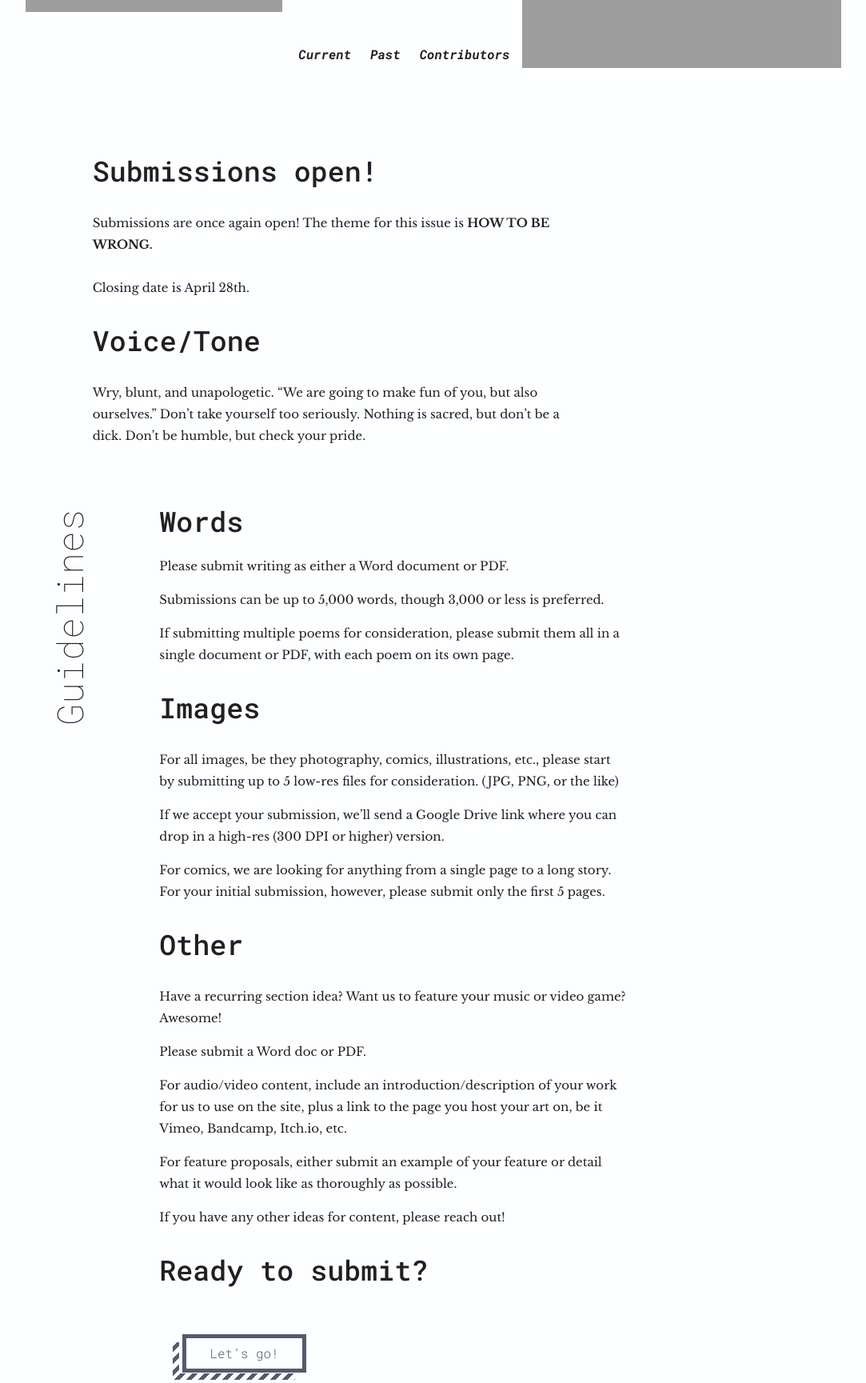
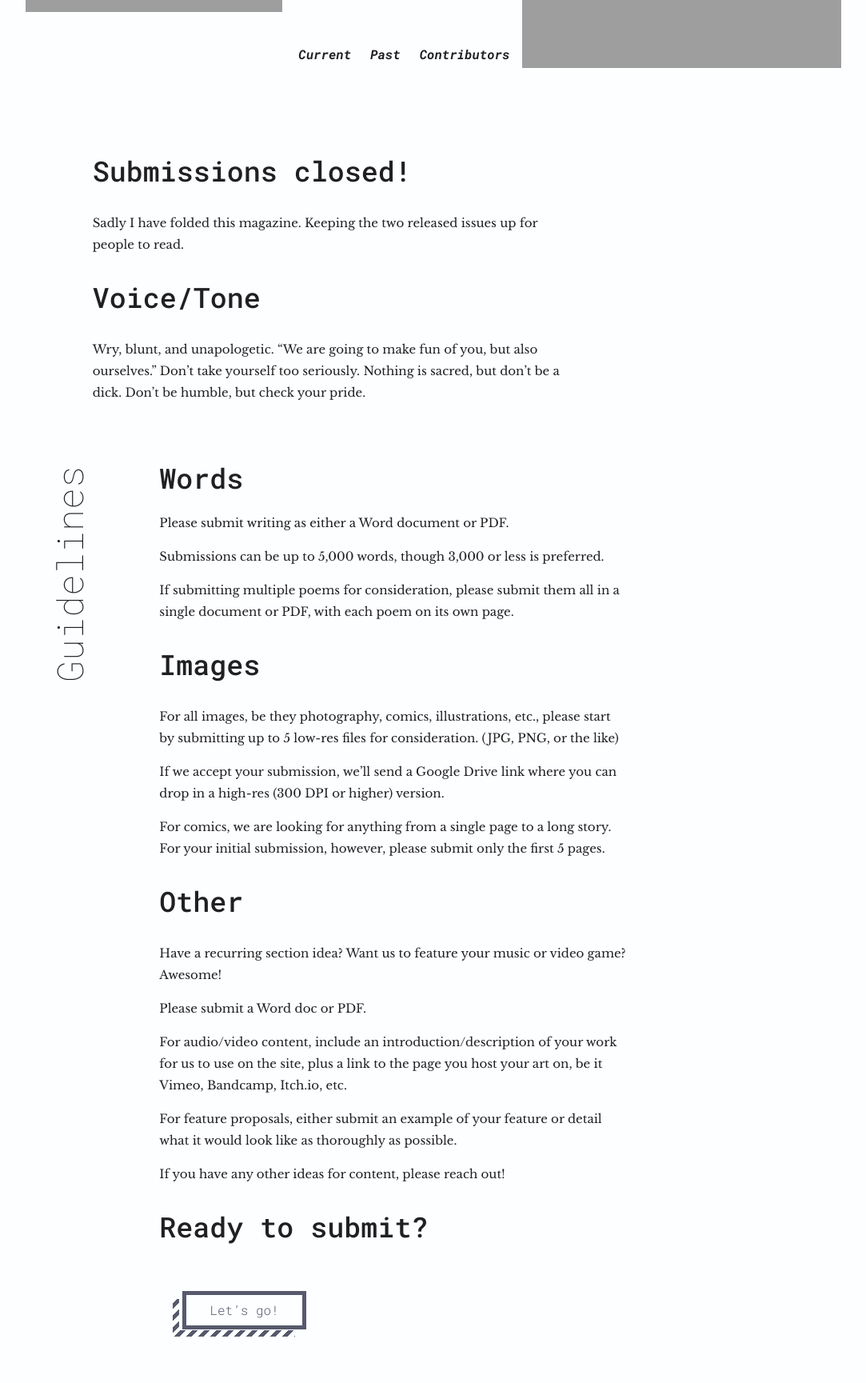
Before and after one commit to lewzsh/beholder, a Django app: page /submit/ in a window 1280 px wide. Shown: the part 244-1973 px from the top of the page at 80% size, without its empty margins (106-1189 px from the left). Run offline with Django 3.2, Linux system fonts and the light colour scheme; parts of the project's set-up code (start-up, migrations or seed data) failed here and were passed over; grey boxes are pictures that could not be loaded.

Commit message:
Update submit.html

```diff
--- a/beholder/templates/beholder/submit.html
+++ b/beholder/templates/beholder/submit.html
@@ -6,11 +6,9 @@
 
 <div id="voicetone">
 
-    <h2>Submissions open!</h2>
+    <h2>Submissions closed!</h2>
     <p>
-        Submissions are once again open!  The theme for this issue is <strong>HOW TO BE WRONG.</strong>
-        <br><br>
-        Closing date is April 28th.
+        Sadly I have folded this magazine. Keeping the two released issues up for people to read.
     </p>
 
     <h2>Voice/Tone</h2>
```
